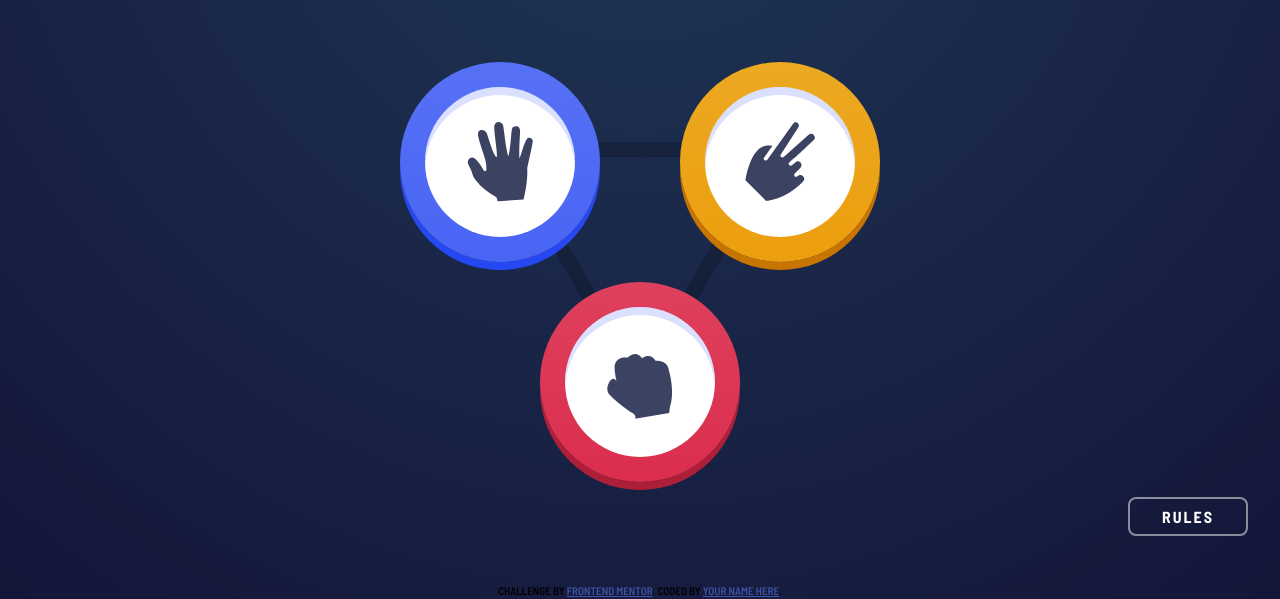
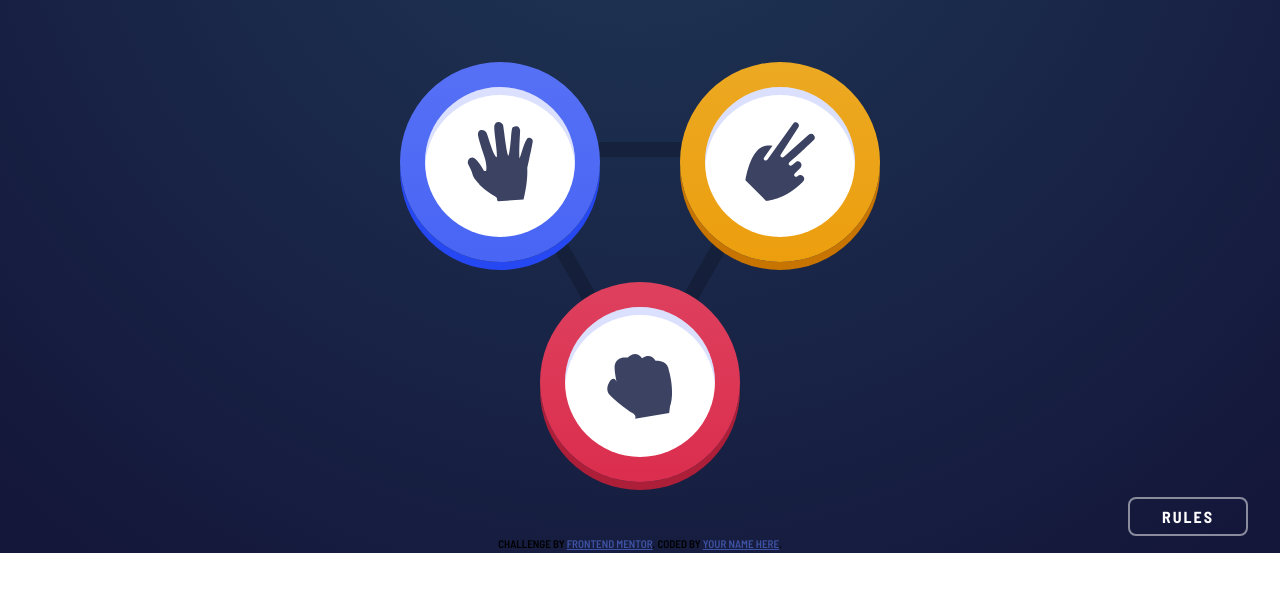
Before and after one commit to edo979/rock-paper-scissors-master, a website: page index.html in a window 1280 px wide. Shown: the part 201-800 px from the top of the page. Drawn offline with Linux system fonts and the light colour scheme.

Commit message:
fix body height

```diff
--- a/scss/components/_components.scss
+++ b/scss/components/_components.scss
@@ -1,5 +1,10 @@
 @use 'game-container';
 @use 'game-buttons';
+
+body,
+html {
+  height: max-content;
+}
 
 body {
   background-image: radial-gradient(
@@ -7,6 +12,10 @@ body {
     hsl(var(--clr-bg-200)),
     hsl(var(--clr-bg-100))
   );
+
+  background-repeat: no-repeat;
+  background-size: cover;
+  background-position: top center;
 }
 
 .header {
```
Also changed, not shown: css/style.css, 1 other file.
